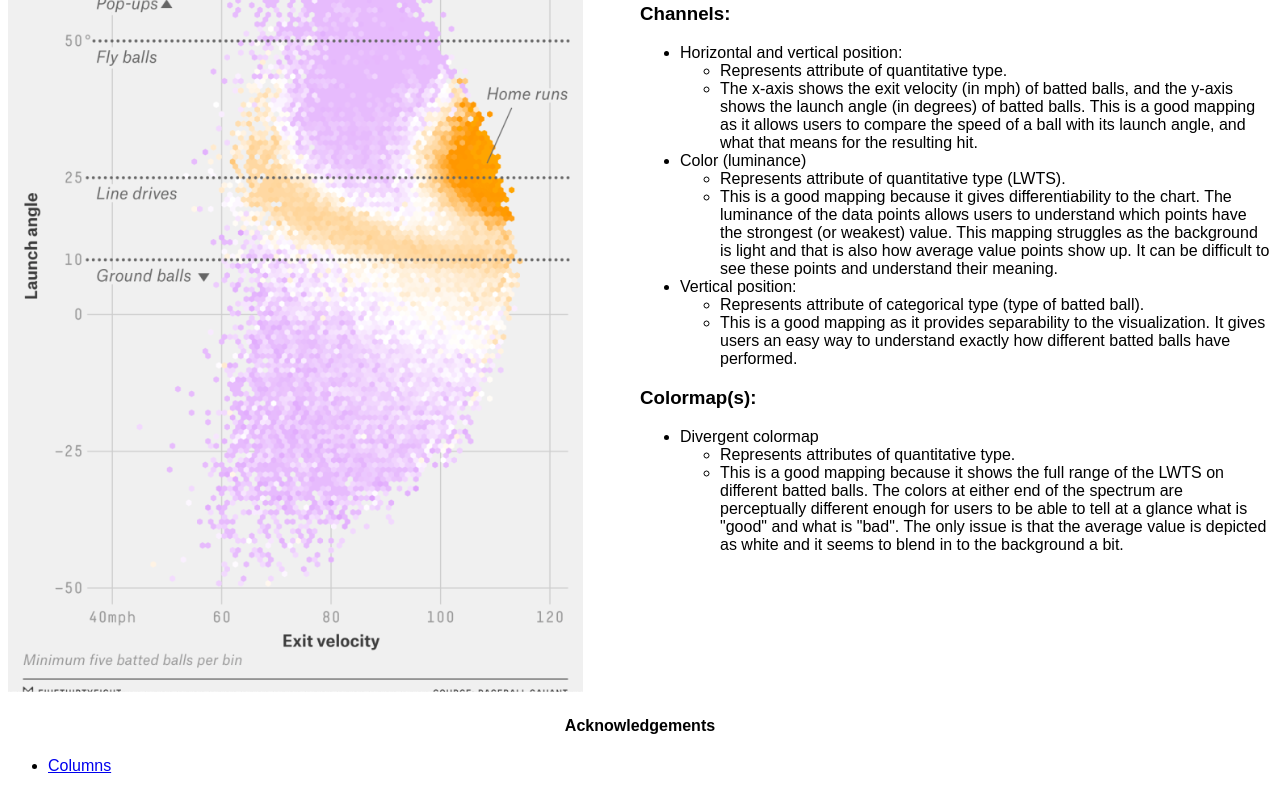
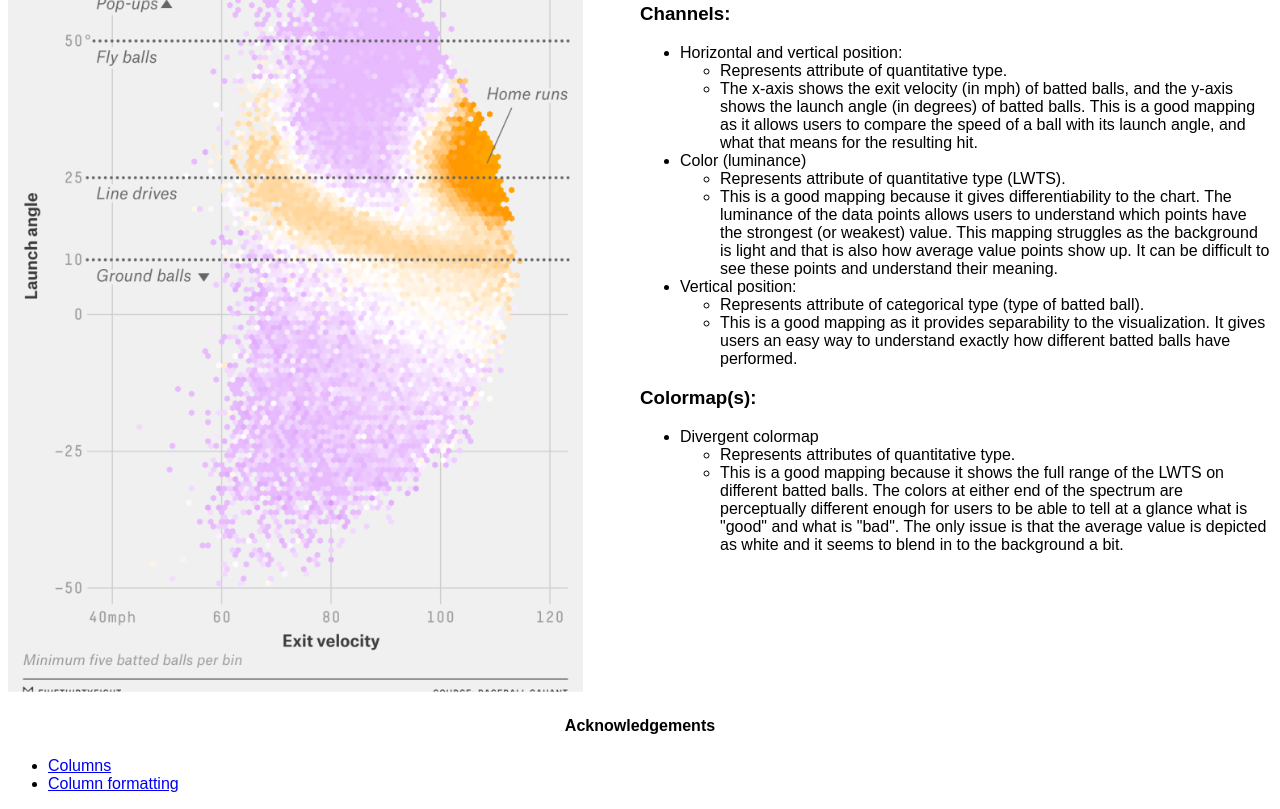
Before and after one commit to DS4200-S23-Class/Hw-03-george-travis, a plain HTML site: page index.html in a window 1280 px wide. Shown: the part 884-1693 px from the top of the page. Drawn offline with Linux system fonts and the light colour scheme.

Commit message:
fixing readme

```diff
--- a/index.html
+++ b/index.html
@@ -103,6 +103,8 @@
         <h4>Acknowledgements</h4>
         <ul id="ackn">
             <li> <a href="https://www.w3schools.com/howto/howto_css_two_columns.asp">Columns</a></li>
+            <li><a href="https://stackoverflow.com/questions/53392965/set-two-flex-items-side-by-side-in-a-flexbox-column">Column formatting</a></li>
+
         </ul>
     </div>
 </body>
```
Also changed, not shown: 1 other file.
